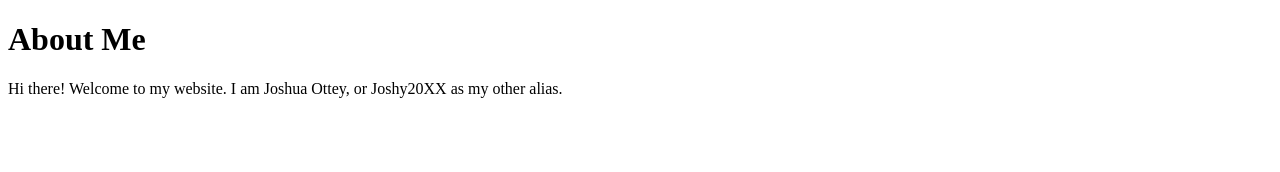
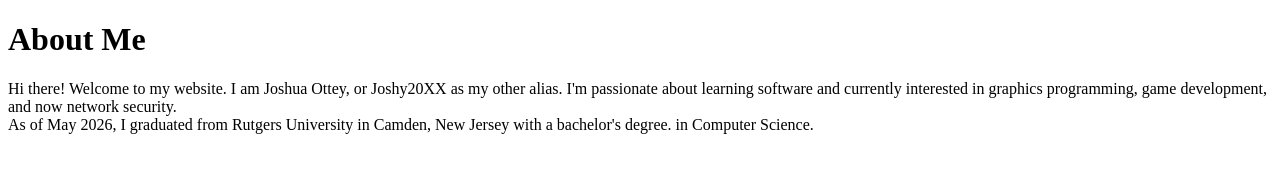
Before and after one commit to Joshy20XX/joshy20xx.github.io, a plain HTML site: page index.html in a window 1280 px wide. Drawn offline with Linux system fonts and the light colour scheme.

Commit message:
Update index.html

```diff
--- a/index.html
+++ b/index.html
@@ -6,7 +6,9 @@
   <body>
     <h1>About Me</h1>
     <p title=About Me>
-      Hi there! Welcome to my website. I am Joshua Ottey, or Joshy20XX as my other alias.
+      Hi there! Welcome to my website. I am Joshua Ottey, or Joshy20XX as my other alias. I'm passionate about learning software and currently interested in
+      graphics programming, game development, and now network security.</br> As of May 2026, I graduated from Rutgers University in Camden, New Jersey with a bachelor's degree.
+      in Computer Science.
     </p>
   </body>
   </html>
```
